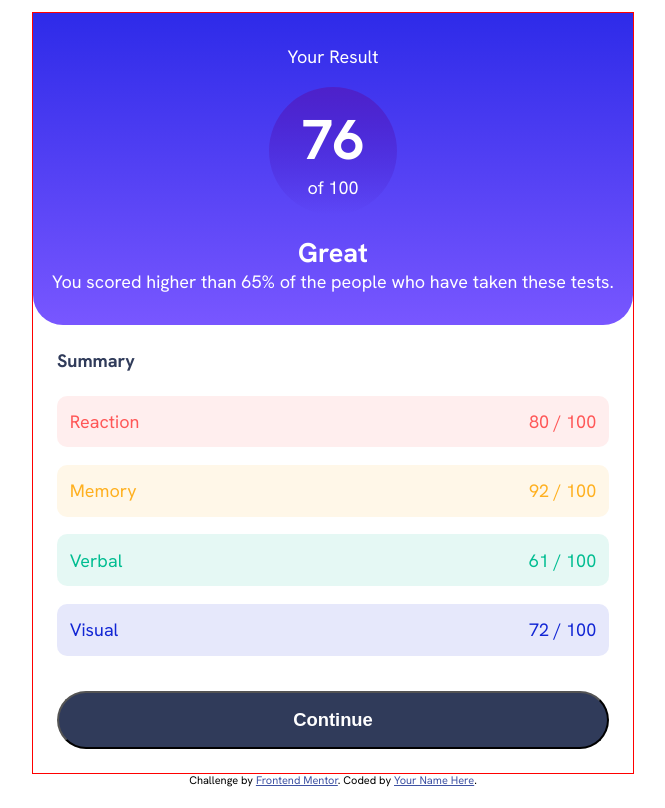
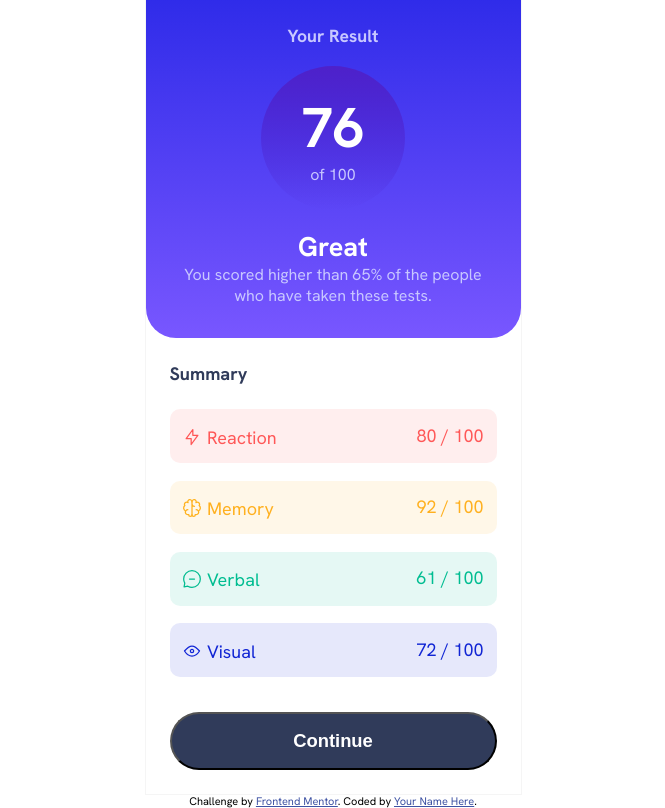
Before and after one commit to Airme1/result-summary-component, a plain HTML site: page index.html in a window 1280 px wide. Shown: the whole page, without its empty margins (307-972 px from the left). Drawn offline with Linux system fonts and the light colour scheme.

Commit message:
result section styling

```diff
--- a/index.html
+++ b/index.html
@@ -44,6 +44,11 @@
         box-sizing: border-box;
       }
 
+      img{
+        position: relative;
+        top: 0.2rem;
+      }
+
       body{
         font-size: 18px;
         font-family: "Hanken Grotesk", sans-serif;
@@ -55,16 +60,26 @@
       }
 
       .container{
-        min-width: 375px;
-        outline: 1px solid red;
+        max-width: 375px;
+        outline: 1px solid whitesmoke;
       }
 
       .result{
         background-image: linear-gradient(var(--Light-royal-blue), var(--Light-slate-blue));
         border-radius: 0 0 30px 30px;
-        padding: 2rem 1.2rem;
+        padding: 2rem 2rem;
         text-align: center;
         color: #fff;
+      }
+
+      .result p, .score p{
+        color: var(--Light-lavender);
+        font-size: 1rem;
+      }
+
+      .result p:nth-child(1){
+        font-size: 1.1rem;
+        font-weight: 700;
       }
 
       .score{
@@ -74,8 +89,8 @@
         margin: auto;
         margin-bottom: 1.2rem;
         margin-top: 1.2rem;
-        height: 8rem;
-        width: 8rem;
+        height: 9rem;
+        width: 9rem;
         border-radius: 50%;
         /* border: 1px solid var(--Light-slate-blue); */
         background-image: linear-gradient(var(--Violet-blue), var(--Persian-blue));
@@ -155,7 +170,7 @@
           <p>of 100</p>
         </div>
         <h1>Great</h1>
-        <p>
+        <p class="description">
           You scored higher than 65% of the people who have taken these tests.
         </p>
       </section>
@@ -163,19 +178,19 @@
       <section class="summary">
         <p>Summary</p>
         <div class="category">
-          <p>Reaction</p>
+          <p><img src="assets/images/icon-reaction.svg" alt="thunder bolt"> Reaction</p>
           <p>80 / 100</p>
         </div>
         <div class="category">
-          <p>Memory</p>
+          <p><img src="assets/images/icon-memory.svg" alt="thunder bolt"> Memory</p>
           <p>92 / 100</p>
         </div>
         <div class="category">
-          <p>Verbal</p>
+          <p><img src="assets/images/icon-verbal.svg" alt="thunder bolt"> Verbal</p>
           <p>61 / 100</p>
         </div>
         <div class="category">
-          <p>Visual</p>
+          <p><img src="assets/images/icon-visual.svg" alt="thunder bolt"> Visual</p>
           <p>72 / 100</p>
         </div>
         <button>Continue</button>
```
